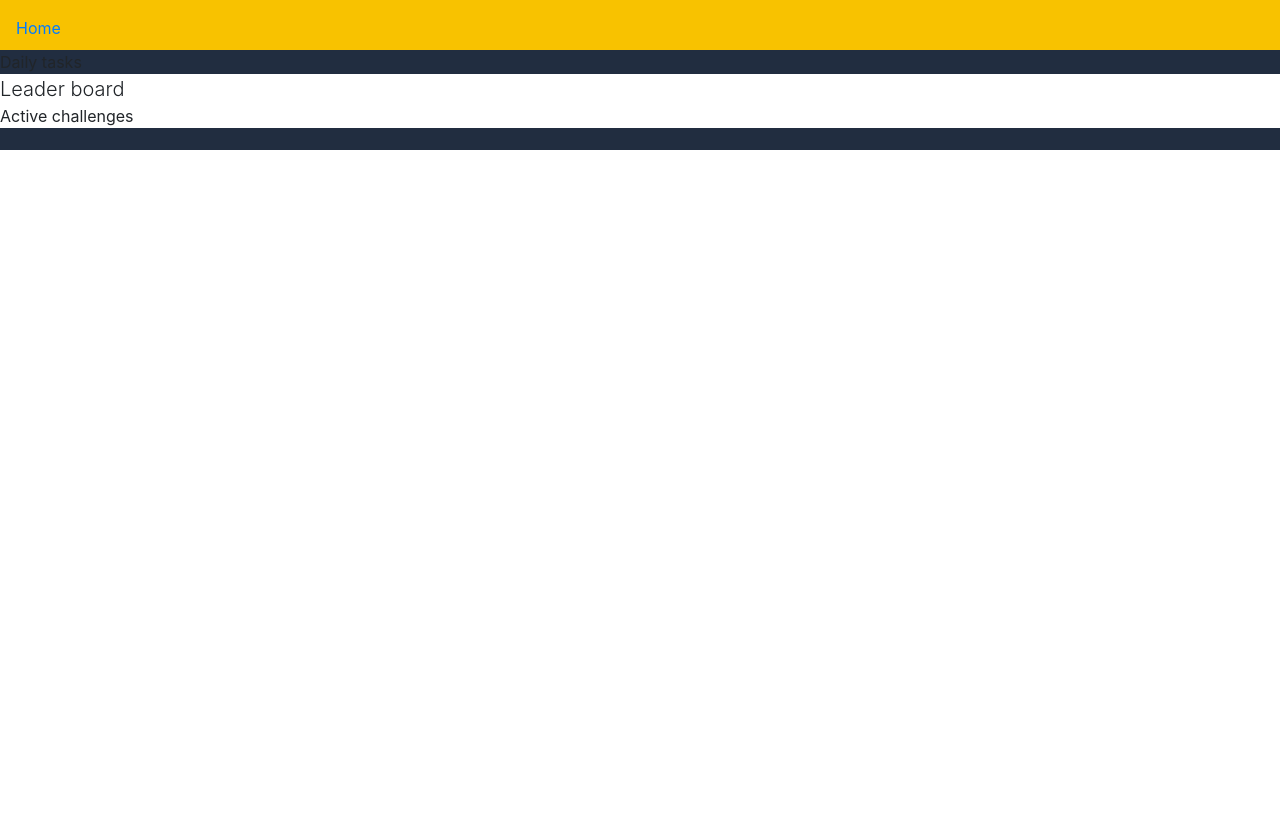
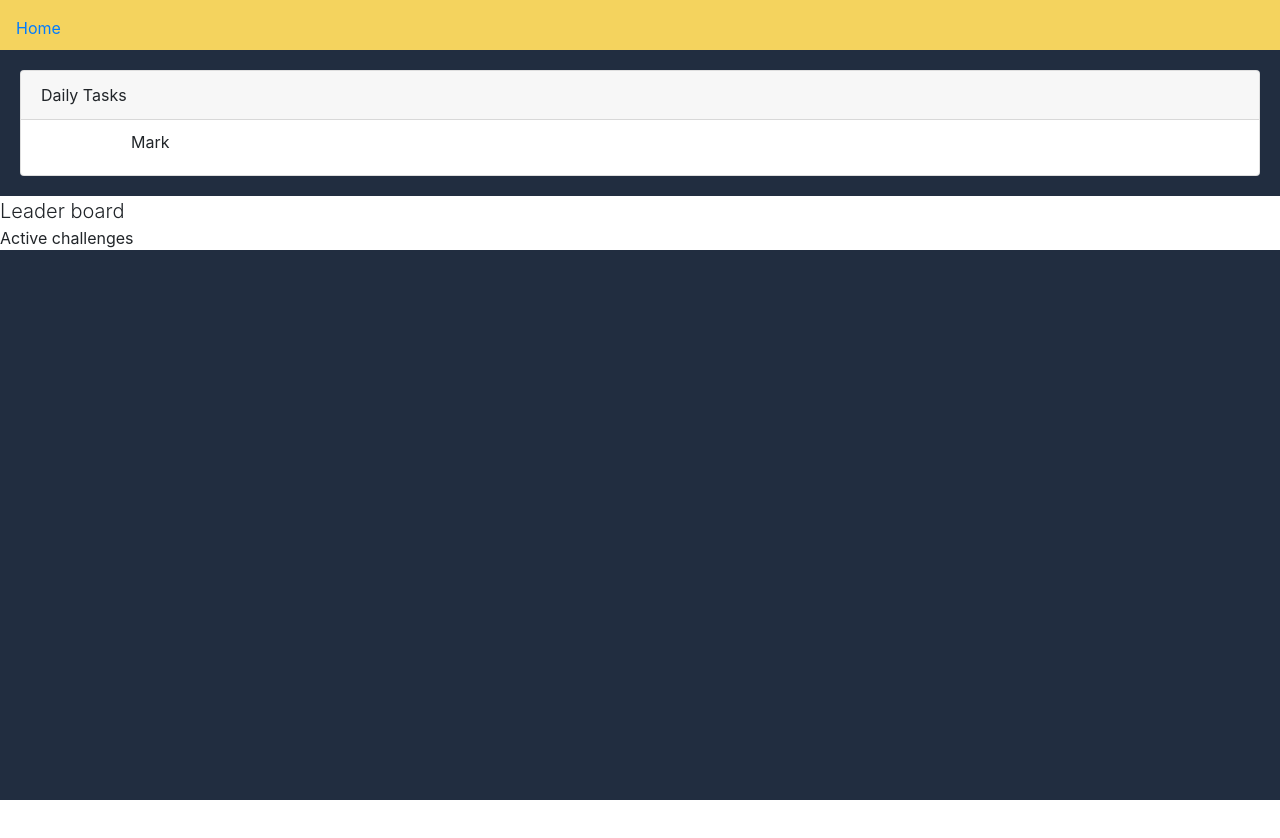
Before and after one commit to khuzamas/Project4, a React (Create React App) app in the folder client/: page / in a window 1280 px wide. Shown: the top 838 px of the page. Before the commit the page ends 800 px from the top, so only its background shows below. Built offline with nearby package versions, Linux system fonts and the light colour scheme.

Commit message:
daily tasks list design

```diff
--- a/client/src/App.css
+++ b/client/src/App.css
@@ -1,19 +1,22 @@
 .app {
   background-color: #212D40;
+  height: 800px;
 }
 
 .body3{
-  background-color: #212D40;
-  height: 100px;
+  /* background-color: #212D40; */
+  /* background-color: #122C34; */
+  height: 800px;
 }
 
 .navbar{
-  background-color: rgba(248, 194, 0);
+  /* background-color: rgba(248, 194, 0); */
+  background-color: #F4d35e;
   height: 50px;
 }
 
-.taks {
-  background-color: white;
+.tasks {
+  margin: 20px;
 }
 
 .lead {
@@ -23,3 +26,35 @@
 .challenges {
   background-color: white;
 }
+
+.card-body{
+  padding: 0;
+}
+
+
+.check {
+  height: 50px;
+  width: 50px;
+}
+
+.td {
+  height: 55px;
+  width: 100px;
+  padding: 10px;
+}
+
+/* .img {
+  height: 20px;
+  width: 20px;
+  border: 2px black solid;
+  border-radius: 50%;
+  padding: 0;
+} */
+
+.inactive {
+  display: none;
+}
+
+.is-active {
+  display: initial;
+}
--- a/client/src/App.js
+++ b/client/src/App.js
@@ -1,20 +1,39 @@
-import React from 'react';
+
 import './App.css';
+import React, { Component } from 'react'
 
-function App() {
-  return (
-    <div className="app">
+export default class App extends Component {
+  state= {
+    check: false
+  }
+
+  checkHandler= () => {
+    console.log(this.state.check);
+    this.setState({check: !(this.state.check)})
+  }
+
+
+  render() {
+    const checkShow= this.state.check === false ? " inactive" : " is-active"
+    return (
+      <div className="app">
       <div className="navbar">
-        <ul class="navbar-nav mr-auto">
-          <li class="nav-item active">
-            <a class="nav-link" href="home">Home</a>
+        <ul className="navbar-nav mr-auto">
+          <li className="nav-item active">
+            <a className="nav-link" href="home">Home</a>
           </li>
         </ul>
       </div>
 
       <div className="body3">
-        <div className="tasks">
-          Daily tasks
+        <div className="tasks card">
+          <div className="card-header">
+            Daily Tasks
+          </div>
+          <div className="card-body">
+            <td className="td img" onClick={() => this.checkHandler()} ><img src="https://img.icons8.com/cotton/64/000000/checkmark.png" alt="" className={"check"+checkShow}/></td>
+            <td className="td">Mark</td>
+          </div>
         </div>
         <div className="lead">
           Leader board
@@ -25,7 +44,6 @@ function App() {
       </div>
 
     </div>
-  );
+    )
+  }
 }
-
-export default App;
```
